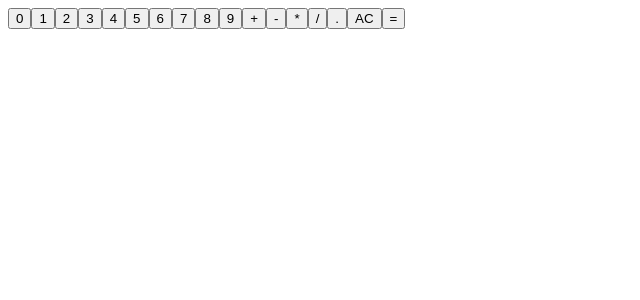
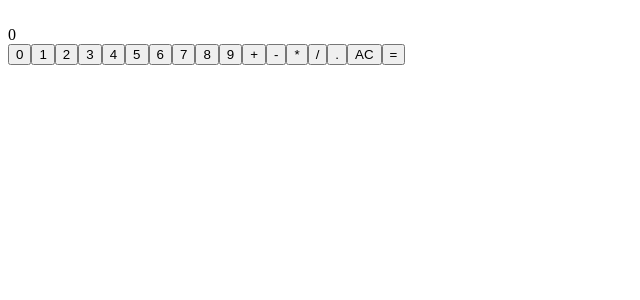
Before and after one commit to Silentgraphic/freecodecampCalculator, a React (Vite) app: page / in a window 1280 px wide. Shown: the top 300 px of the page, without its empty margins (0-640 px from the left). Built offline with nearby package versions, Linux system fonts and the light colour scheme.

Commit message:
Udpated display

```diff
--- a/src/Display.jsx
+++ b/src/Display.jsx
@@ -1,8 +1,14 @@
+import { useSelector } from "react-redux";
+
 function Display() {
+    const currentCalc = useSelector(state => state.calculatorReducer.currentCalc);
+    const output = useSelector(state => state.calculatorReducer.calcOutput);
+
     return (
         <div id="display">
-            <span id="topLine"></span>
-            <span id="bottomLine"></span>
+            <span id="topLine">{currentCalc.join(" ")}</span>
+            <br />
+            <span id="bottomLine">{output.toString()}</span>
         </div>
     );
 }
```
